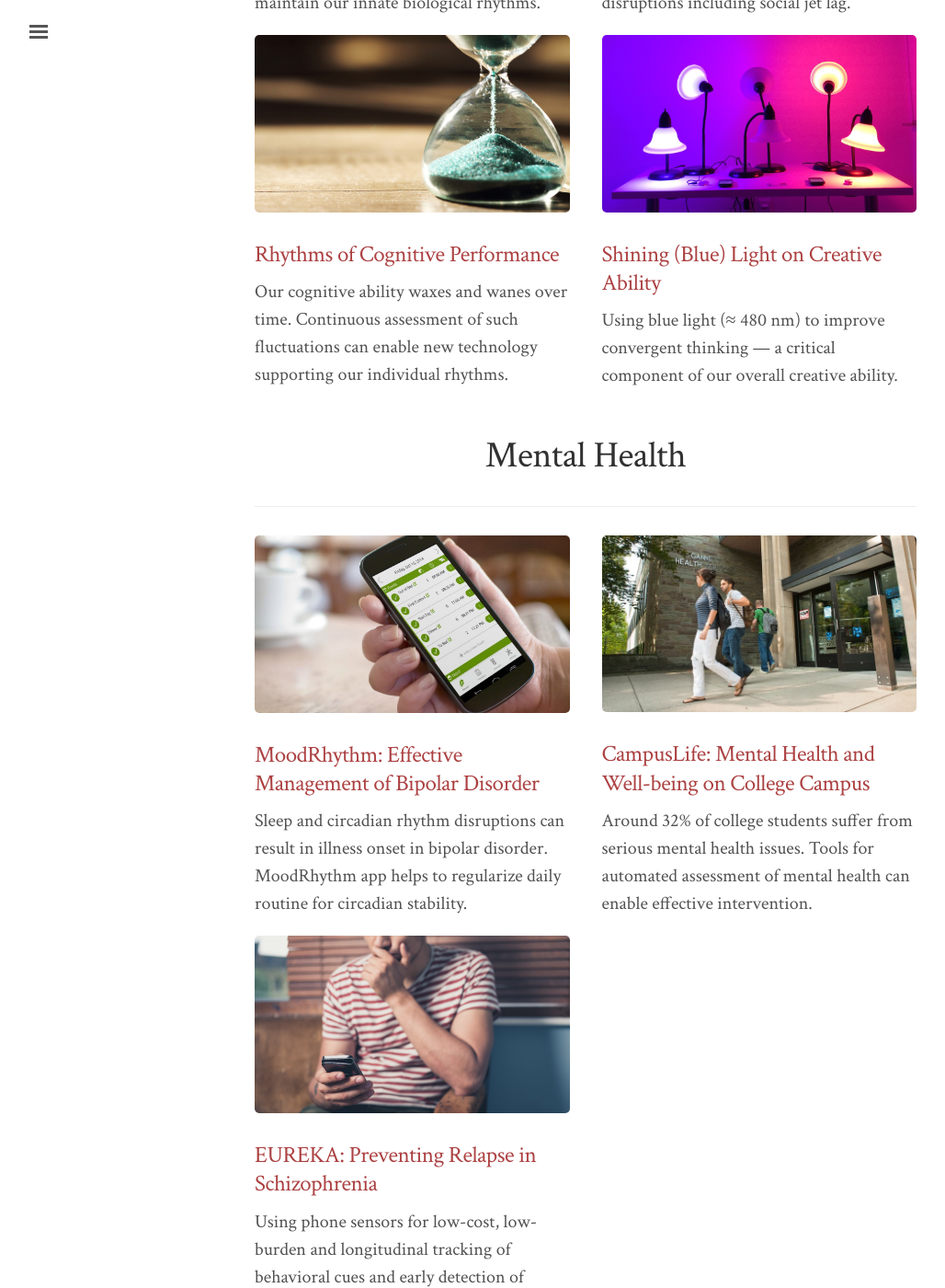
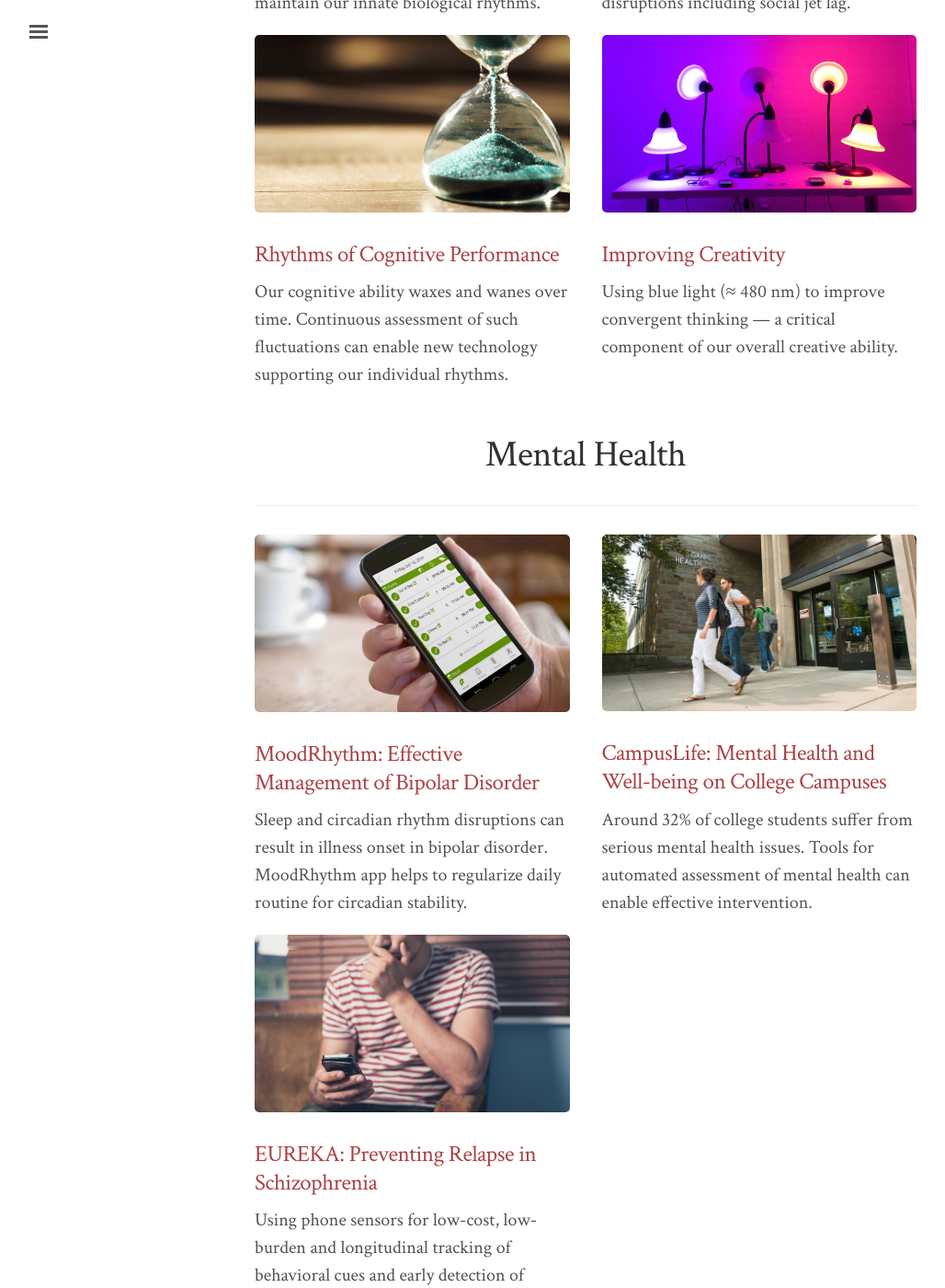
Before and after one commit to saeed-abdullah/saeed-abdullah.github.io, a Jekyll site: the page built from projects/index.markdown, in a window 1280 px wide and 1400 px high, scrolled down 692 px. Shown: the whole window at 92% size, without its empty margins (3-1031 px from the left). Built offline with Jekyll 4.4.1, drawn with Linux system fonts in a browser that asks for light colours; nearby versions of some CDN libraries; some of the changed text lies outside the part shown.

Commit message:
Updates project title

```diff
--- a/projects/campus-life.markdown
+++ b/projects/campus-life.markdown
@@ -1,5 +1,5 @@
 ---
-title: "CampusLife: Mental Health and Well-being on College Campus"
+title: "CampusLife: Mental Health and Well-being on College Campuses"
 layout: page
 ---
 
--- a/projects/creativity.markdown
+++ b/projects/creativity.markdown
@@ -1,5 +1,5 @@
 ---
-title: Shining (Blue) Light on Creativity
+title: Improving Creativity
 layout: page
 ---
 
--- a/projects/csn.markdown
+++ b/projects/csn.markdown
@@ -1,5 +1,5 @@
 ---
-title: Towards Population Scale Activity Recognition
+title: Population Scale Activity Recognition
 layout: page
 ---
 
--- a/projects/index.markdown
+++ b/projects/index.markdown
@@ -35,7 +35,7 @@ title:
 
     <div class="col-lg-6">
         <a href="creativity.html"><img src="/files/images/mood-light.jpg" ></a>
-        <h3><a href="creativity.html">Shining (Blue) Light on Creative Ability</a></h3>
+        <h3><a href="creativity.html">Improving Creativity</a></h3>
         <p>Using blue light (&asymp; 480 nm) to improve convergent thinking — a critical component of our overall creative ability.</p>
     </div>
 
@@ -60,7 +60,7 @@ title:
 
     <div class="col-lg-6">
         <a href="campus-life.html"><img src="/files/images/campus-life.jpg" class="img-responsive"></a>
-        <h3><a href="campus-life.html">CampusLife: Mental Health and Well-being on College Campus</a></h3>
+        <h3><a href="campus-life.html">CampusLife: Mental Health and Well-being on College Campuses</a></h3>
         <p>Around 32% of college students suffer from serious mental health issues. Tools for automated assessment of mental health can enable effective intervention.</p>
     </div>
 </div>
@@ -93,7 +93,7 @@ title:
 
     <div class="col-lg-6">
         <a href="csn.html"><img src="/files/images/csn.jpg" ></a>
-        <h3><a href="csn.html">Towards Population Scale Activity Recognition</a></h3>
+        <h3><a href="csn.html">Population Scale Activity Recognition</a></h3>
         <p>An activity classification framework that is scalable and can handle the diversity in user population by leveraging crowd-sourced data labels.</p>
     </div>
 
```
